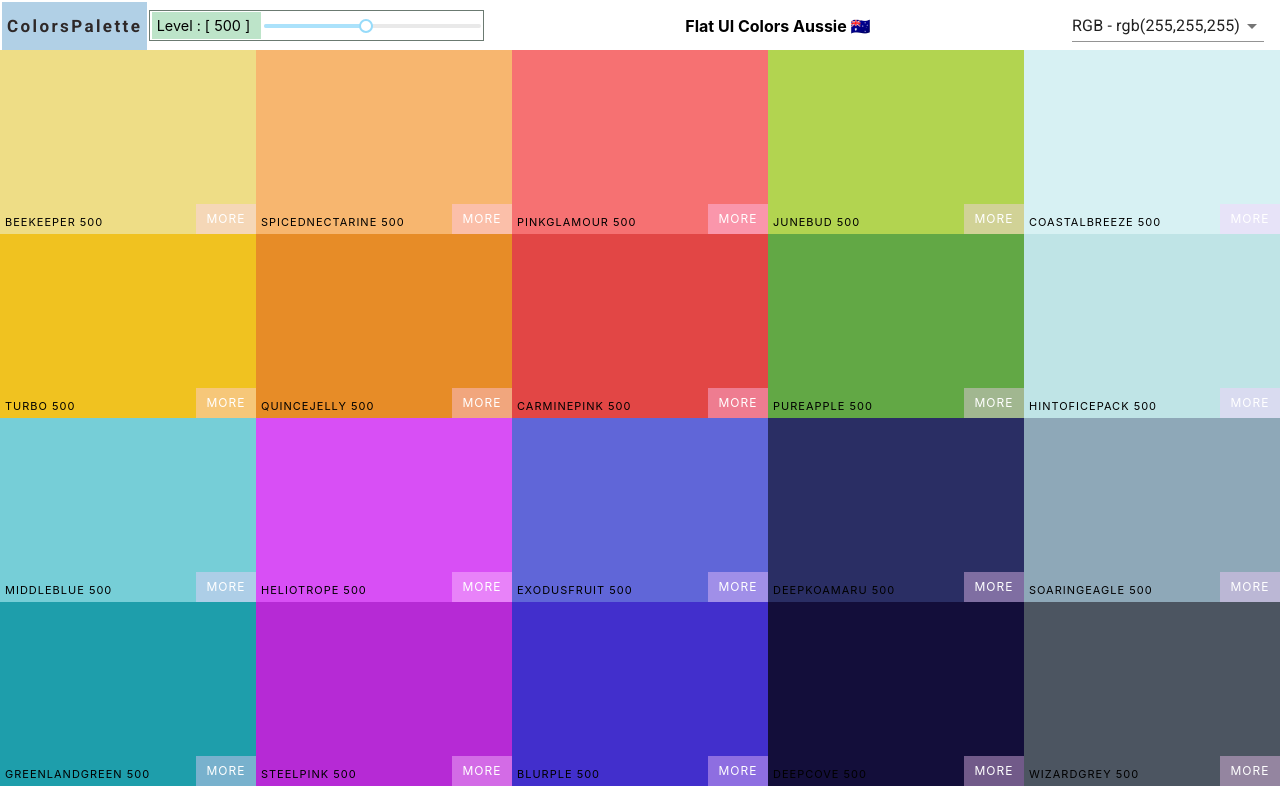
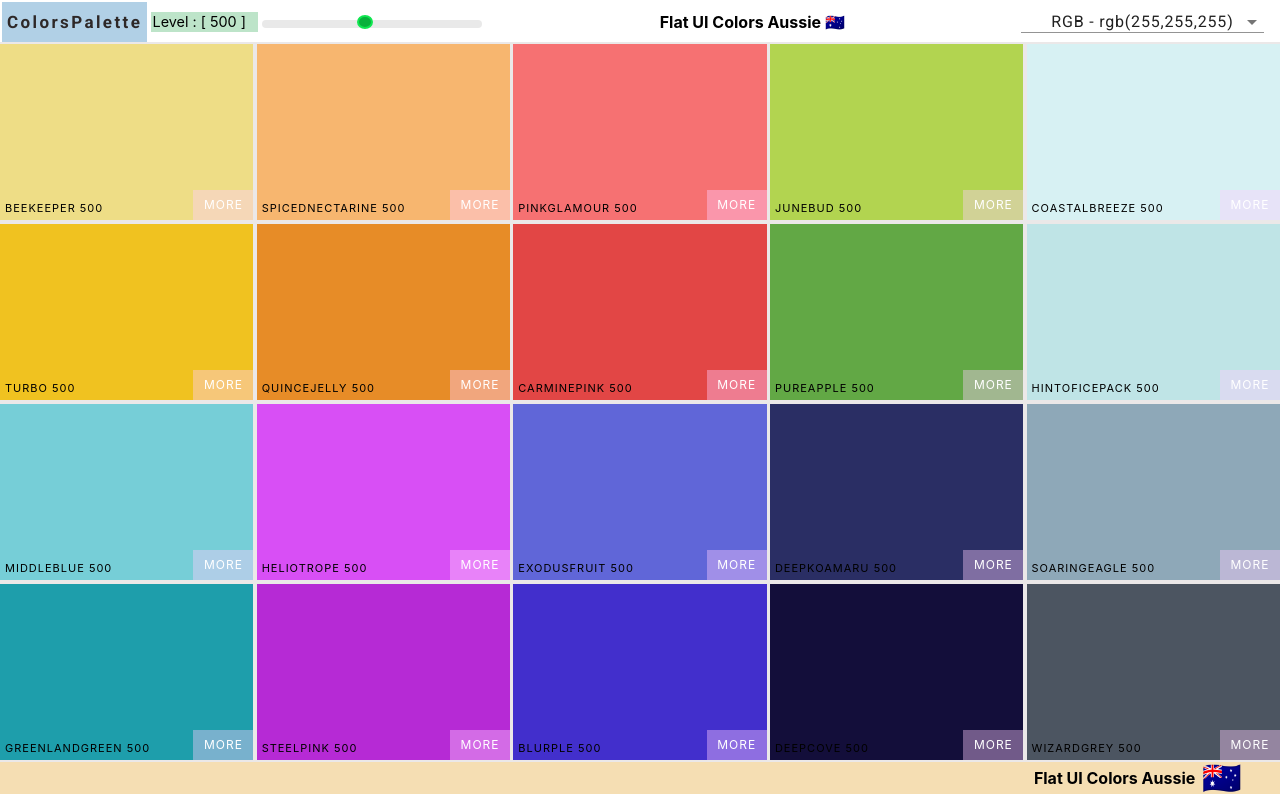
Before and after one commit to TsigeWonwosen/ColorsPalette-React, a React (Create React App) app: page / in a window 1280 px wide. Built offline with nearby package versions, Linux system fonts and the light colour scheme.

Commit message:
add Palette Footer

```diff
--- a/src/App.css
+++ b/src/App.css
@@ -3,22 +3,17 @@
   padding: 0;
   box-sizing: border-box;
 }
+
 .Palette {
+  width: 100vw;
+  height: 100vh;
   display: flex;
   flex-direction: column;
-  justify-content: center;
-  align-items: center;
-  text-align: center;
-  width: 100vw;
-  height: 100%;
-  /* margin: 0.2rem auto; */
 }
 .Palette-colors {
-  width: 100%;
-  height: 100%;
+  height: 90%;
   background: rgb(235, 232, 232);
-  /* padding: 1rem;
-  margin-top: 1rem; */
+
   display: flex;
   justify-content: space-between;
   align-items: center;
@@ -29,8 +24,8 @@
   display: flex;
   justify-content: center;
   align-items: center;
-  width: 20vw;
-  height: 23vh;
+  width: 19.8vw;
+  height: 22vh;
   /* margin: 5px; */
   position: relative;
 }
--- a/src/App.js
+++ b/src/App.js
@@ -1,5 +1,5 @@
 import React from "react";
-import { Switch, Route, Link } from "react-router-dom";
+import { Switch, Route } from "react-router-dom";
 
 import SinglePalette from "./SinglePalette";
 import Palette from "./Palette";
--- a/src/NavBar.css
+++ b/src/NavBar.css
@@ -1,14 +1,19 @@
 @import url("https://fonts.googleapis.com/css2?family=Roboto:ital,wght@0,400;0,700;1,300&display=swap");
+* {
+  box-sizing: border-box;
+  margin: 0;
+  padding: 0;
+}
 .Navbar {
   display: flex;
   align-items: center;
   justify-content: space-between;
-  height: 6vh;
+  height: 5vh;
   margin-top: 0.1rem;
 }
 .logo {
   margin: 0 2px;
-  padding: 2px 5px;
+  padding: 1px 5px;
   font-size: 15px;
   background-color: #b1d0e6;
   font-family: "Roboto", sans-serif;
@@ -42,11 +47,11 @@
   justify-content: center;
   align-items: center;
   padding: 0.1rem;
-  border: 0.5px solid #6b7a71;
+  /* border: 0.5px solid #6b7a71; */
 }
 .slider span {
   background: #bde4c9;
-  padding: 0.3rem;
+  padding: 0.1rem;
   width: 10rem;
   margin-right: 0.2rem;
   font-size: 0.9rem;
@@ -70,3 +75,29 @@
   margin-left: -7px;
   margin-top: -5px;
 }
+
+#demo-simple-select {
+  min-width: 15rem;
+  padding: 0.1rem;
+  font-size: 1rem;
+  justify-content: center;
+  align-items: center;
+  text-align: center;
+  font-family: Roboto, sans-serif, "Segoe UI", Tahoma, Geneva, Verdana,
+    sans-serif;
+  letter-spacing: 0.05rem;
+}
+.Palette-footer {
+  background-color: wheat;
+  height: 4vh;
+  display: flex;
+  justify-content: flex-end;
+  align-items: center;
+  font-weight: bold;
+  padding: 0.4rem;
+}
+.Palette-footer span {
+  margin-right: 2rem;
+  margin-left: 0.4rem;
+  font-size: 2rem;
+}
--- a/src/NavBar.js
+++ b/src/NavBar.js
@@ -1,20 +1,37 @@
-import React from "react";
+import React, { useState } from "react";
 import { Link, withRouter } from "react-router-dom";
 import Slider from "rc-slider";
 
 import Select from "@material-ui/core/Select";
 import MenuItem from "@material-ui/core/MenuItem";
+import Snackbar from "@material-ui/core/Snackbar";
+import CloseIcon from "@material-ui/icons/Close";
+import IconButton from "@material-ui/core/IconButton";
 
+import "rc-slider/assets/index.css";
 import "./NavBar.css";
 
-function NavBar({
-  level,
-  handleChange,
-  changeLevel,
-  colorType,
-  paletteName,
-  emoji,
-}) {
+function NavBar({ level, handleChange, changeLevel, paletteName, emoji }) {
+  const [open, setOpen] = useState(false);
+  const [colorType, setColorType] = useState("rgb");
+
+  const handleClick = () => {
+    setOpen(true);
+  };
+
+  const handleClose = (event, reason) => {
+    if (reason === "clickaway") {
+      return;
+    }
+
+    setOpen(false);
+  };
+
+  const handleColorChange = (e) => {
+    setColorType(e.target.value);
+    handleChange(e.target.value);
+    handleClick();
+  };
   return (
     <header className='Navbar'>
       <div className='logo'>
@@ -43,7 +60,7 @@ function NavBar({
             labelId='demo-simple-select-label'
             id='demo-simple-select'
             value={colorType}
-            onChange={handleChange}
+            onChange={handleColorChange}
           >
             <MenuItem value='rgb'>RGB - rgb(255,255,255) </MenuItem>
             <MenuItem value='rgba'>RGBA - rgba(255,255,255,0.1)</MenuItem>
@@ -51,6 +68,34 @@ function NavBar({
           </Select>
         </div>
       </div>
+      <Snackbar
+        anchorOrigin={{
+          vertical: "bottom",
+          horizontal: "left",
+        }}
+        open={open}
+        autoHideDuration={4000}
+        onClose={handleClose}
+        message={
+          <span id='message-id'>
+            Color Format Changed to - {colorType.toUpperCase()}
+          </span>
+        }
+        ContentProps={{
+          "aria-describedby": "message-id",
+        }}
+        onClick={handleClose}
+        action={
+          <IconButton
+            size='small'
+            aria-label='close'
+            color='inherit'
+            onClick={handleClose}
+          >
+            <CloseIcon fontSize='small' />
+          </IconButton>
+        }
+      />
     </header>
   );
 }
--- a/src/Palette.js
+++ b/src/Palette.js
@@ -1,10 +1,9 @@
 import React, { useState } from "react";
-import Button from "@material-ui/core/Button";
-import Snackbar from "@material-ui/core/Snackbar";
+// import Button from "@material-ui/core/Button";
 
 import ColorBox from "./ColorBox";
 import NavBar from "./NavBar";
-import { generatePalette } from "./colorHelpers";
+// import { generatePalette } from "./colorHelpers";
 
 export default function Palette({ palette }) {
   const [level, setLevel] = useState(500);
@@ -14,17 +13,17 @@ export default function Palette({ palette }) {
     setLevel(level);
   };
 
-  const handleChange = (event) => {
-    setColorType(event.target.value);
+  const handleChange = (value) => {
+    setColorType(value);
   };
 
-  let paletteArrers = palette.colors[level].map((color) => {
+  let paletteArrays = palette.colors[level].map((color) => {
     return (
       <ColorBox color={color[colorType]} key={color.id} name={color.name} />
     );
   });
   return (
-    <div>
+    <div className='Palette'>
       <NavBar
         level={level}
         colorType={colorType}
@@ -32,9 +31,11 @@ export default function Palette({ palette }) {
         handleChange={handleChange}
         {...palette}
       />
-      <div className='Palette'>
-        <div className='Palette-colors'>{paletteArrers}</div>
-      </div>
+      <div className='Palette-colors'>{paletteArrays}</div>
+      <footer className='Palette-footer'>
+        {palette.paletteName}
+        <span>{palette.emoji}</span>
+      </footer>
     </div>
   );
 }
```
